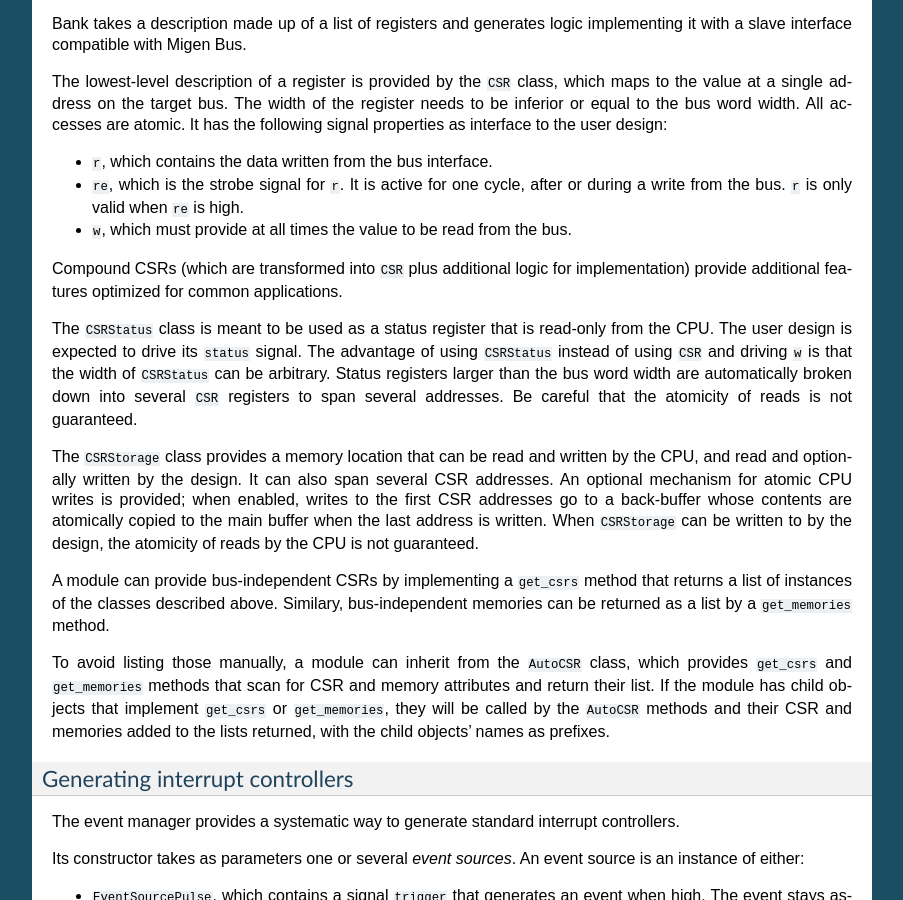
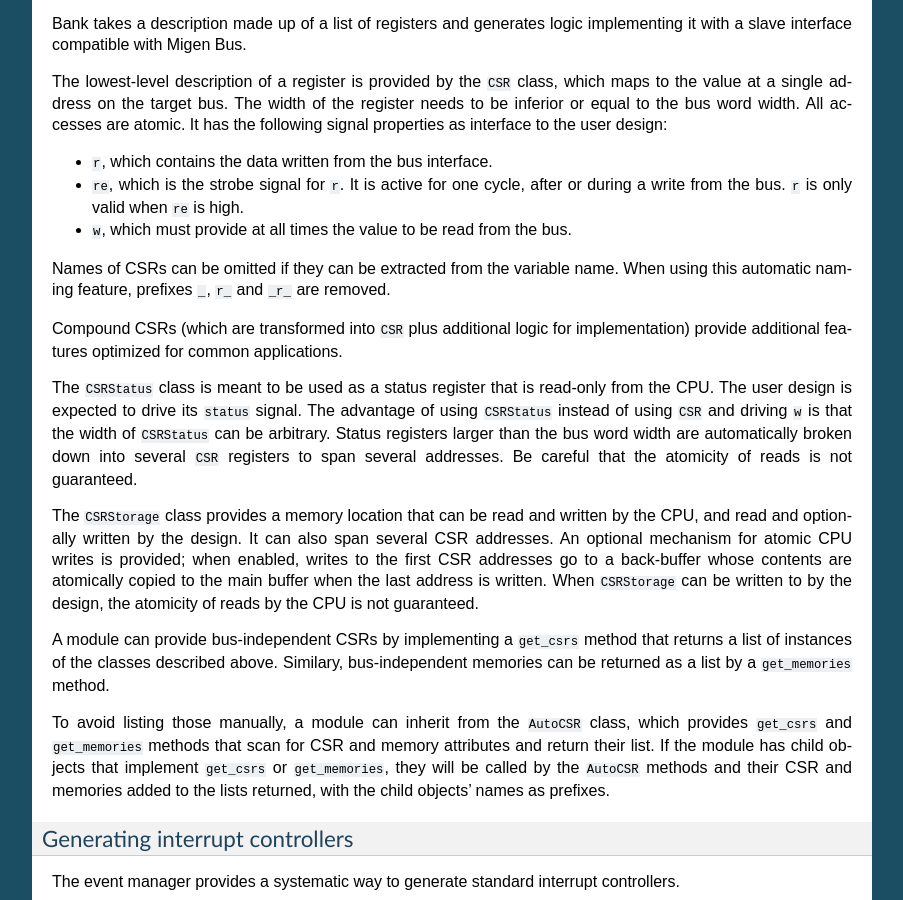
Before and after one commit to enjoy-digital/litex, a Sphinx documentation site: the page built from doc/bus.rst, in a window 1280 px wide and 900 px high, scrolled down 1024 px. Shown: the whole window, without its empty margins (198-1101 px from the left). Built offline with Sphinx 7.4.7, drawn with Linux system fonts in a browser that asks for light colours; formulas are drawn with MathJax 3.

Commit message:
doc/bus/CSR: add automatic CSR name info

```diff
--- a/doc/bus.rst
+++ b/doc/bus.rst
@@ -51,6 +51,8 @@
 * ``r``, which contains the data written from the bus interface.
 * ``re``, which is the strobe signal for ``r``. It is active for one cycle, after or during a write from the bus. ``r`` is only valid when ``re`` is high.
 * ``w``, which must provide at all times the value to be read from the bus.
+
+Names of CSRs can be omitted if they can be extracted from the variable name. When using this automatic naming feature, prefixes ``_``, ``r_`` and ``_r_`` are removed.
 
 Compound CSRs (which are transformed into ``CSR`` plus additional logic for implementation) provide additional features optimized for common applications.
 
```
